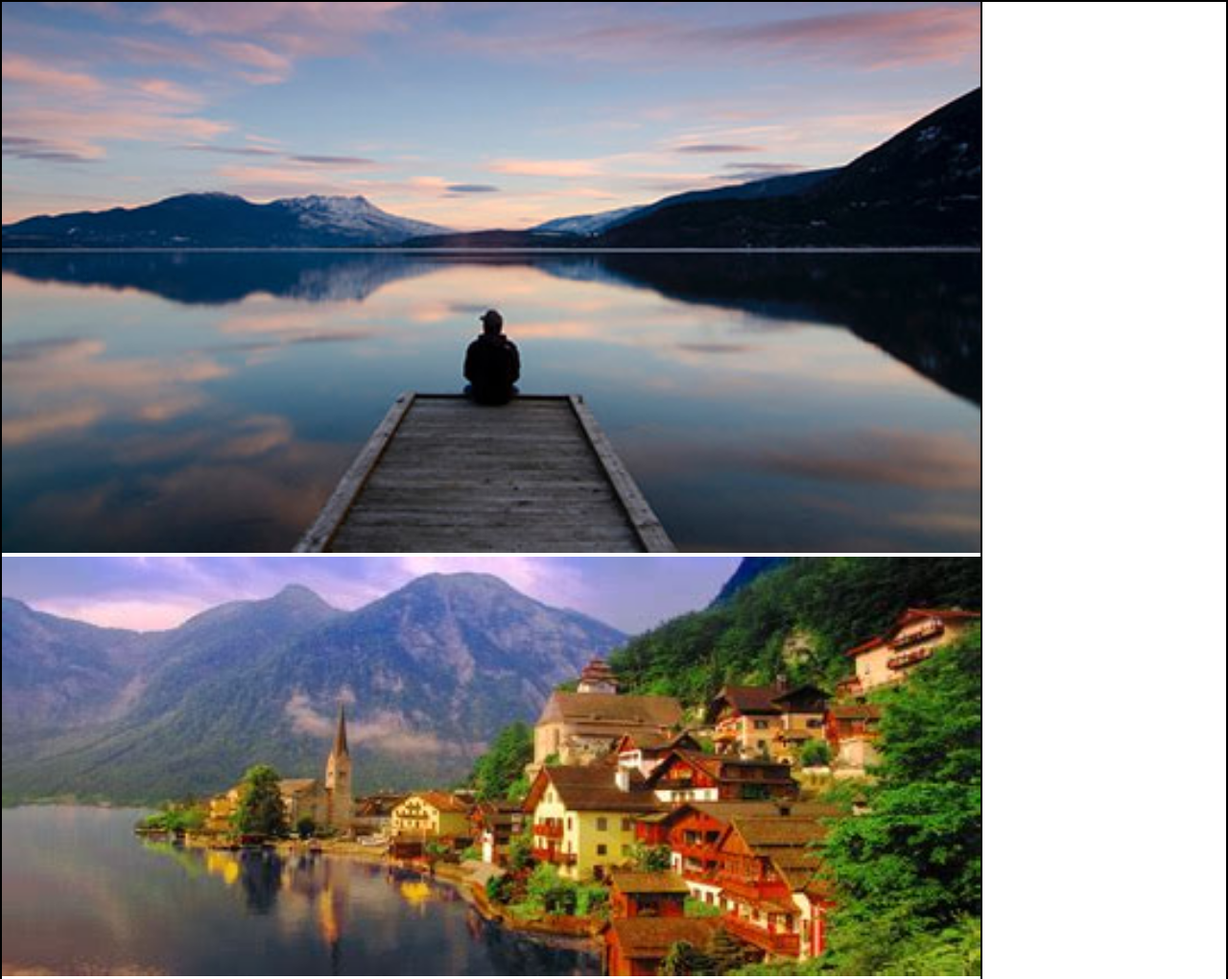
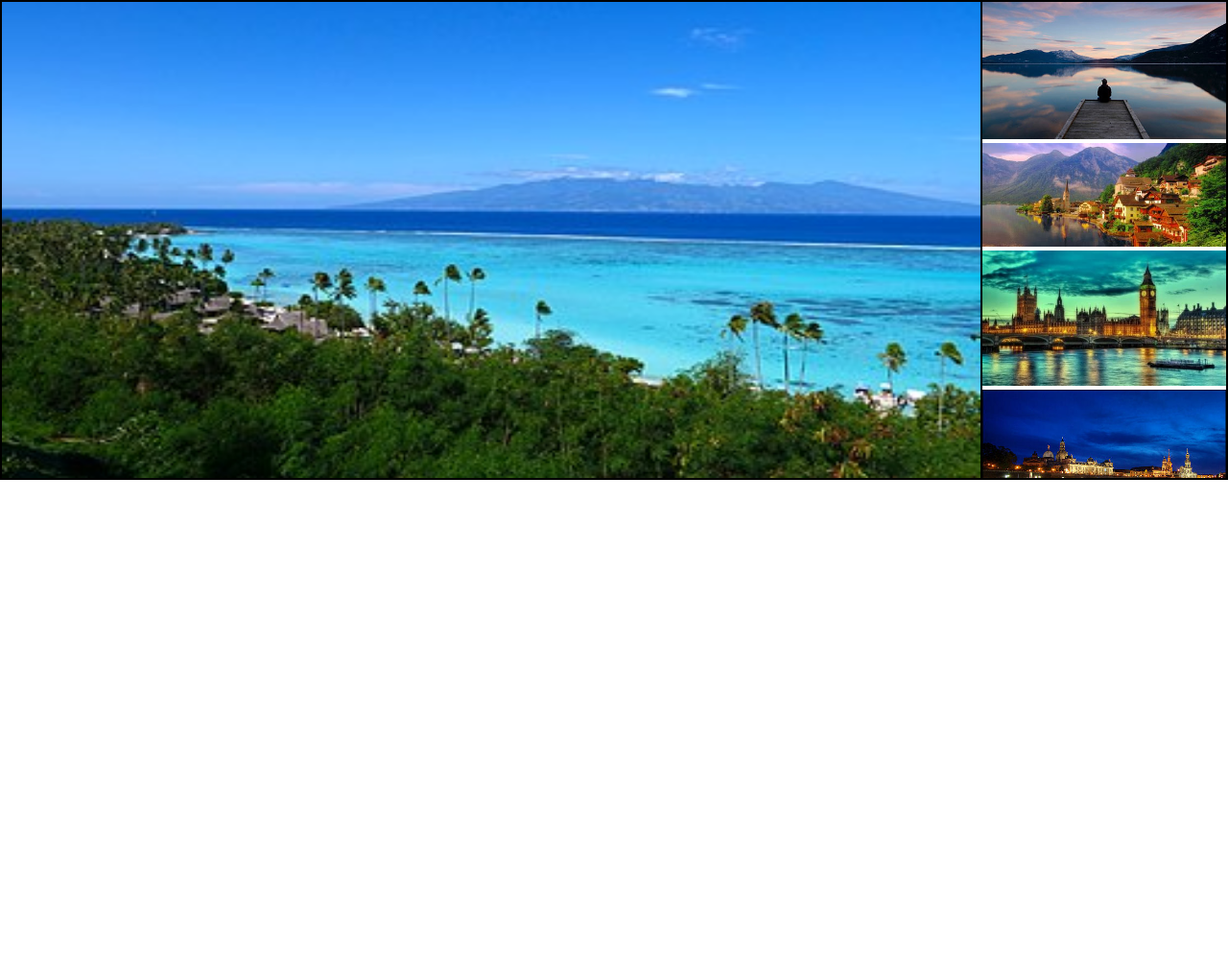
Before and after one commit to GiulianoPrimavera/js-array-carousel, a plain HTML site: page index.html in a window 1280 px wide. Shown: the top 1020 px of the page at 96% size. After the commit the page ends 800 px from the top, so only its background shows below. Drawn offline with Linux system fonts and the light colour scheme.

Commit message:
adds images to the image list container using javascript

```diff
--- a/css/style.css
+++ b/css/style.css
@@ -4,14 +4,11 @@
     box-sizing: border-box;
 }
 
-img {
-    width: 100%;
-}
 
 .container{
     width: 100vw;
     border: 1px solid;
-    min-height: 300px;
+    height: 500px;
     display: flex;
 }
 
@@ -19,10 +16,21 @@ img {
     width: 80%;
     border: 1px solid black;
     min-height: 100%;
+    position: relative;
+}
+.current_image_container > img {
+    width: 100%;
+    height: 100%;
+    position: absolute;
+    object-position: center;
 }
 
-.image_list{
+.image_list_container{
     width: 20%;
     border: 1px solid black;
     min-height: 100%;
+    overflow: auto;
 }
+.image_list_container > img{
+    width: 100%;
+}
--- a/index.html
+++ b/index.html
@@ -11,12 +11,15 @@
 <body>
 
     <main>
+        <!-- container principale -->
         <div class="container">
+            <!-- cotnainer dell'immagine visualizzata corrente  -->
             <div class="current_image_container">
 
             </div>
 
-            <div class="image_list">
+            <!-- container della lista completa di immagini -->
+            <div class="image_list_container">
 
             </div>
         </div>
--- a/js/script.js
+++ b/js/script.js
@@ -1,3 +1,4 @@
+//creo gli array
 const items = [
     'img/01.jpg',
     'img/02.jpg',
@@ -22,12 +23,21 @@ const text = [
     'Et temporibus voluptatum suscipit tempore aliquid deleniti aut veniam inventore eligendi ex ad ullam,',
 ]
 
-
+//dichiaro una variabile che si riferisce al container della immagine attualmente visualizzata
 const currentImageContainer = document.querySelector (".current_image_container");
 
+
+//creo un ciclo che mette le immagini nell'html
 for(let i = 0; i < items.length; i++){
+    //assegno all'immagine corrente una variabile
     const currentImage = items[i];
 
-
+    //inserisco all'interno del container dell'immagine (precedentemente dichiarato) il tag img, in modo da visualizzare le immagini
     currentImageContainer.innerHTML += `<img src="${currentImage}" alt="immagine #${currentImage}">`;
 }
+
+const imageListContainer = document.querySelector(".image_list_container")
+
+for (let i = 0; i < items.length; i++){
+    imageListContainer.innerHTML += `<img src="${items[i]}" alt="immagine #${items[i]}">`
+}
```
